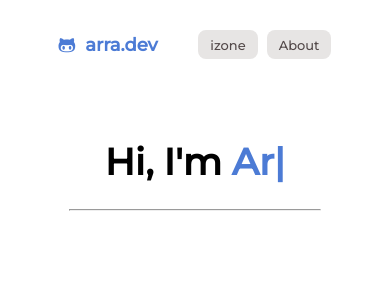
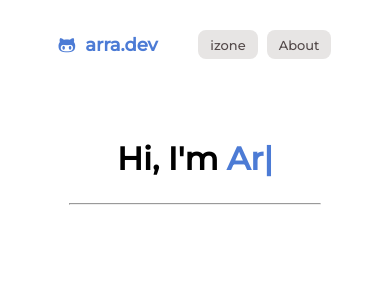
Before and after one commit to minkiji/arra, a plain HTML site: page index.html in a window 390 px wide. Shown: the top 282 px of the page. Drawn offline with nearby package versions, Linux system fonts and the light colour scheme.

Commit message:
Update styles.css

```diff
--- a/css/styles.css
+++ b/css/styles.css
@@ -203,7 +203,7 @@ nav {
 @media (max-width: 700px) {
 
   .header h1 {
-    font-size: 37px;
+    font-size: 35px;
   }
 
   .left-navbar p {
@@ -233,6 +233,10 @@ nav {
 }
 
 @media (max-width: 670px) {
+
+  .header h1 {
+    font-size: 32px;
+  }
 
   .left-navbar p {
     font-size: 18px;
```
